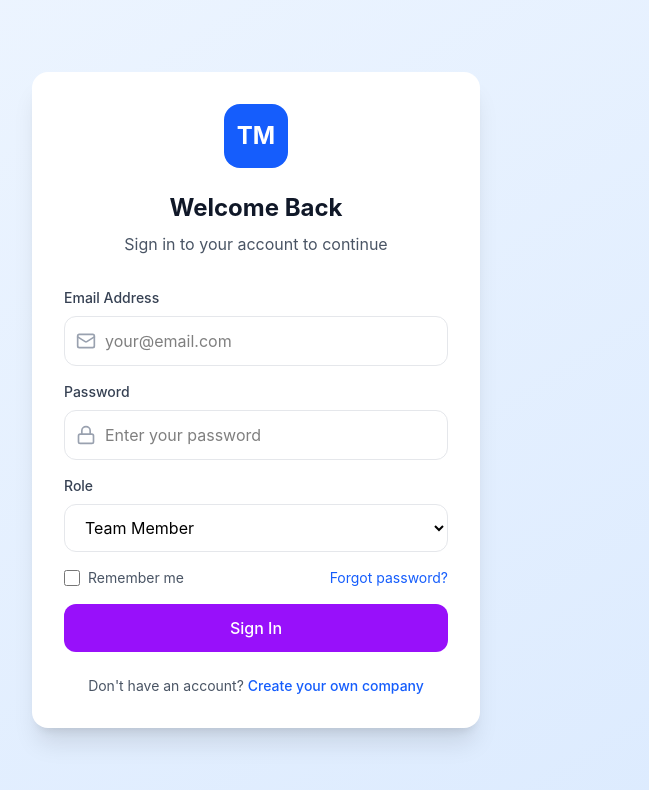
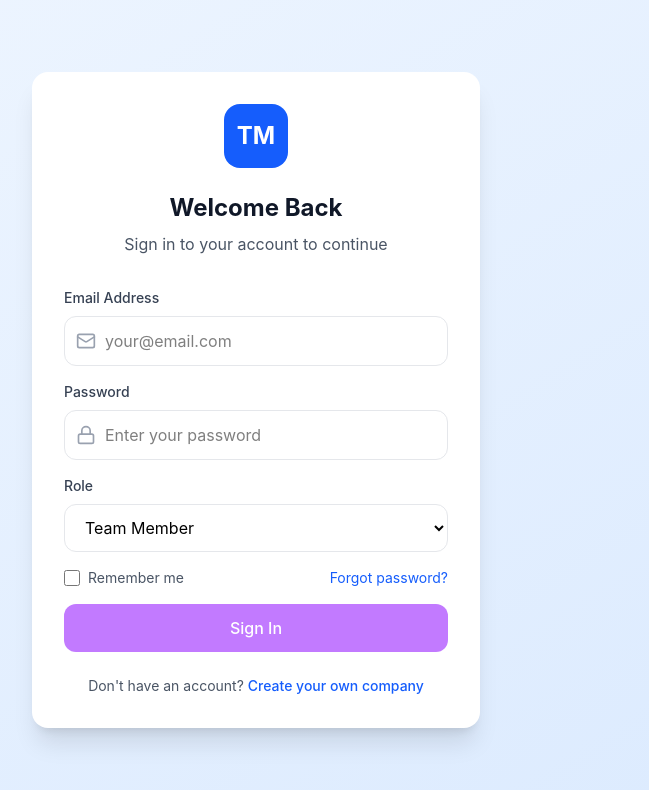
Before and after one commit to amandeep25cyber/Task-Tracker, a React (Vite) app in the folder client/: page /sign-in in a window 1280 px wide. Shown: the top 790 px of the page, without its empty margins (384-1033 px from the left). Built offline with nearby package versions, Linux system fonts and the light colour scheme; no server answers.

Commit message:
Limiting sign-in call

```diff
--- a/client/src/pages/Login.jsx
+++ b/client/src/pages/Login.jsx
@@ -1,6 +1,6 @@
 import { Link } from "react-router-dom";
 import { Mail, Lock } from "lucide-react";
-import { useState } from "react";
+import { useEffect, useState } from "react";
 import { userLogin } from "../services/auth.services.js";
 import { toast } from "react-toastify"
 import { useDispatch } from "react-redux"
@@ -14,14 +14,14 @@ const Login = () => {
   const [email,setEmail] = useState("");
   const [password,setPassword] = useState("");
   const [role,setRole] = useState("member");
+  const [islogin,setIsLogin] = useState(false);
 
   const submitHandler = async(e)=>{
     e.preventDefault();
     try {
-
+      setIsLogin(true);
       const data = await userLogin({email,password,role});
 
-      console.log(data)
       if(data.success){
         dispatch(loginSuccess(data.data))
         toast.success(data.message)
@@ -33,10 +33,12 @@ const Login = () => {
 
     } catch (error) {
       toast.error(error.response?.data?.message)
+    }finally{
+      setIsLogin(false);
     }
+  }
 
-
-  }
+  const isValidField = [email,password,role].every(field=>field.trim()!=="");
 
 
   return (
@@ -117,8 +119,12 @@ const Login = () => {
             </div>
 
             <div className="space-y-3">
-                <button className="w-full bg-purple-600 text-white py-3 rounded-xl font-medium hover:bg-purple-700 transition-colors">
-                  Sign In
+                <button
+                  disabled = {islogin || !isValidField}
+                  className={`w-full text-white py-3 rounded-xl font-medium  ${(islogin || !isValidField)? "cursor-not-allowed bg-purple-400": "bg-purple-600 cursor-pointer hover:bg-purple-700 transition-colors"}`}>
+                    {
+                      islogin? "Signing..":"Sign In"
+                    }
                 </button>
             </div>
           </form>
```
